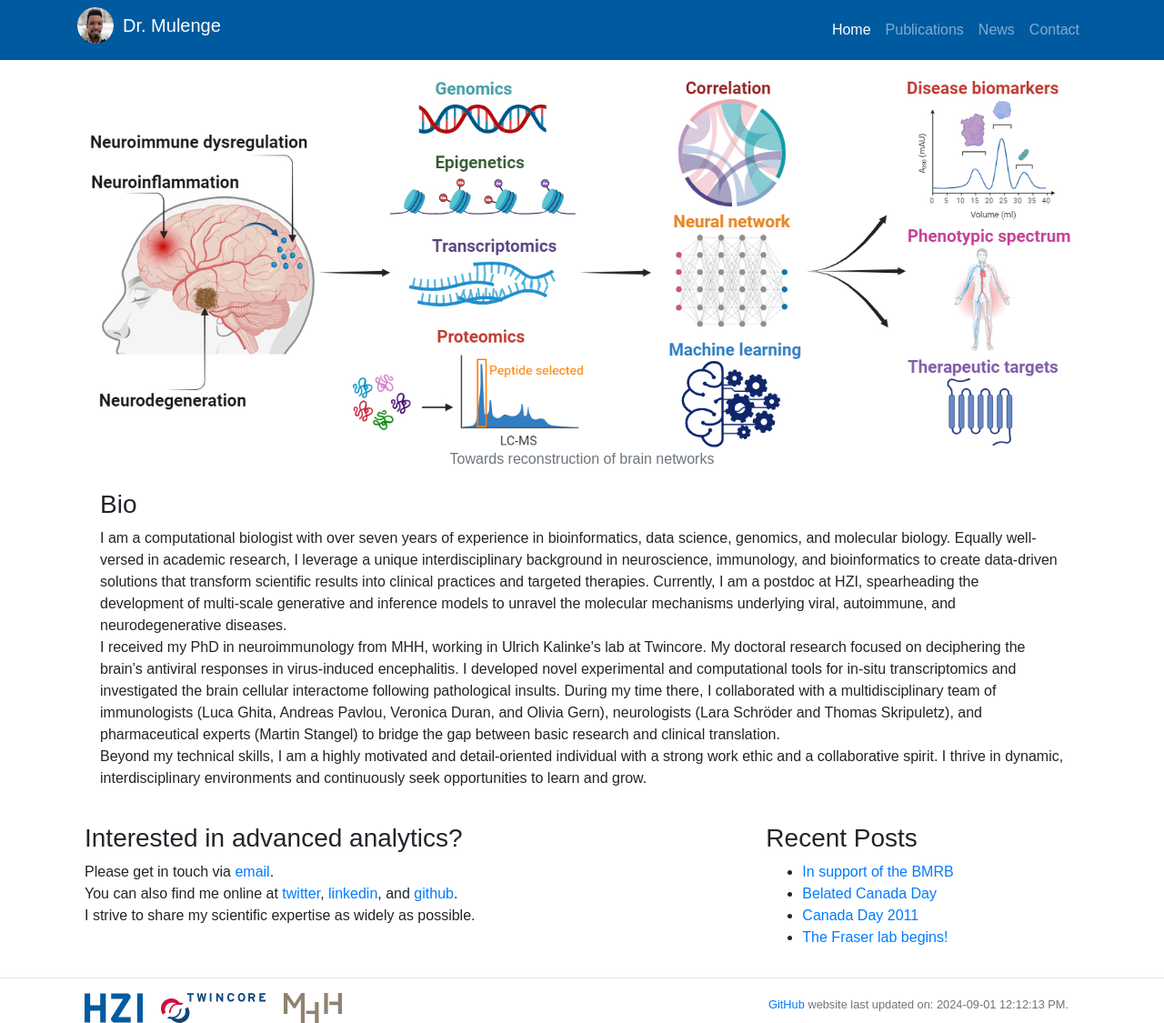
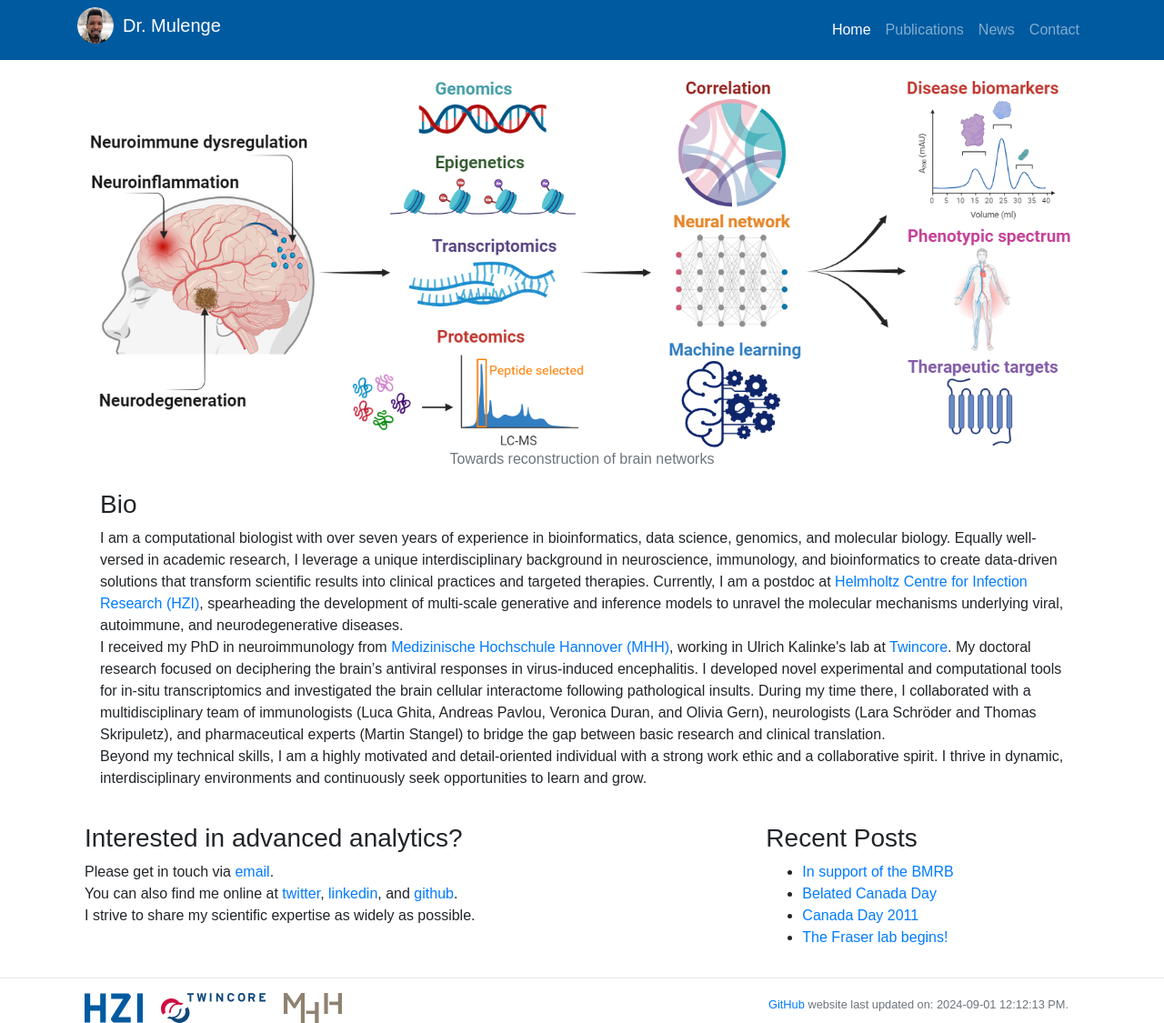
Before and after one commit to fmulenge/fmulenge.github.io, a Jekyll site: the page built from index.md, in a window 1280 px wide. Shown: the whole page at 91% size. Built offline with Jekyll 4.4.1, drawn with Linux system fonts in a browser that asks for light colours.

Commit message:
Update home.html

```diff
--- a/_layouts/home.html
+++ b/_layouts/home.html
@@ -9,8 +9,8 @@
         <div class="col-md-15">
     	    <div class="jumbotron bg-white">
         	    <h3>Bio</h3>
-                 I am a computational biologist with over seven years of experience in bioinformatics, data science, genomics, and molecular biology. Equally well-versed in academic research, I leverage a unique interdisciplinary background in neuroscience, immunology, and bioinformatics to create data-driven solutions that transform scientific results into clinical practices and targeted therapies. Currently, I am a postdoc at HZI, spearheading the development of multi-scale generative and inference models to unravel the molecular mechanisms underlying viral, autoimmune, and neurodegenerative diseases.<br>
-                 I received my PhD in neuroimmunology from MHH, working in Ulrich Kalinke's lab at Twincore. My doctoral research focused on deciphering the brain’s antiviral responses in virus-induced encephalitis. I developed novel experimental and computational tools for in-situ transcriptomics and investigated the brain cellular interactome following pathological insults. During my time there, I collaborated with a multidisciplinary team of immunologists (Luca Ghita, Andreas Pavlou, Veronica Duran, and Olivia Gern), neurologists (Lara Schröder and Thomas Skripuletz), and pharmaceutical experts (Martin Stangel) to bridge the gap between basic research and clinical translation.<br>
+                 I am a computational biologist with over seven years of experience in bioinformatics, data science, genomics, and molecular biology. Equally well-versed in academic research, I leverage a unique interdisciplinary background in neuroscience, immunology, and bioinformatics to create data-driven solutions that transform scientific results into clinical practices and targeted therapies. Currently, I am a postdoc at <a href="https://www.helmholtz-hzi.de/en/" target="_blank">Helmholtz Centre for Infection Research (HZI)</a>, spearheading the development of multi-scale generative and inference models to unravel the molecular mechanisms underlying viral, autoimmune, and neurodegenerative diseases.<br>
+                 I received my PhD in neuroimmunology from <a href="https://www.mhh.de/en/" target="_blank">Medizinische Hochschule Hannover (MHH)</a>, working in Ulrich Kalinke's lab at <a href="https://www.twincore.de/en/home/" target="_blank">Twincore</a>. My doctoral research focused on deciphering the brain’s antiviral responses in virus-induced encephalitis. I developed novel experimental and computational tools for in-situ transcriptomics and investigated the brain cellular interactome following pathological insults. During my time there, I collaborated with a multidisciplinary team of immunologists (Luca Ghita, Andreas Pavlou, Veronica Duran, and Olivia Gern), neurologists (Lara Schröder and Thomas Skripuletz), and pharmaceutical experts (Martin Stangel) to bridge the gap between basic research and clinical translation.<br>
                  Beyond my technical skills, I am a highly motivated and detail-oriented individual with a strong work ethic and a collaborative spirit. I thrive in dynamic, interdisciplinary environments and continuously seek opportunities to learn and grow.<br>
             </div>
         </div>
```
